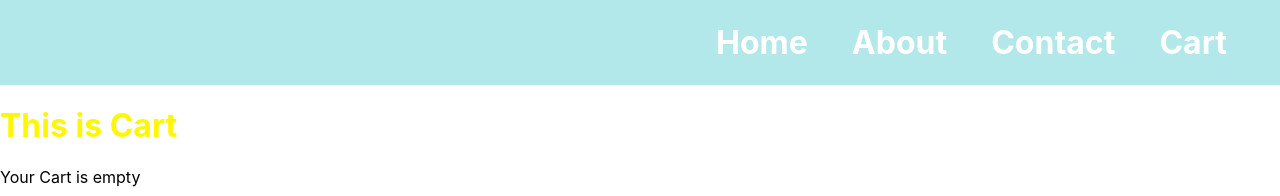
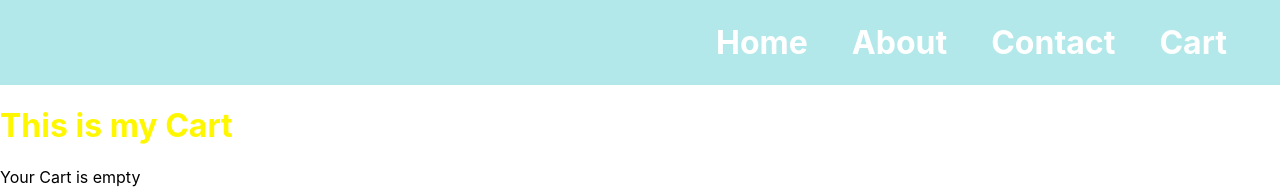
Before and after one commit to srinivasareddy0987654321/e-commerce, a React (Create React App) app: page /Cart in a window 1280 px wide. Shown: the top 196 px of the page. Built offline with nearby package versions, Linux system fonts and the light colour scheme.

Commit message:
cart  modified

```diff
--- a/src/Components/Cart.jsx
+++ b/src/Components/Cart.jsx
@@ -5,7 +5,7 @@ function Cart({mycart}) {
     <div>
 
       <div id='color'>
-        <h1 >This is Cart</h1>
+        <h1 >This is my Cart</h1>
       </div >
       <div>
         {mycart.length===0? (<div>Your Cart is empty</div>):
```
